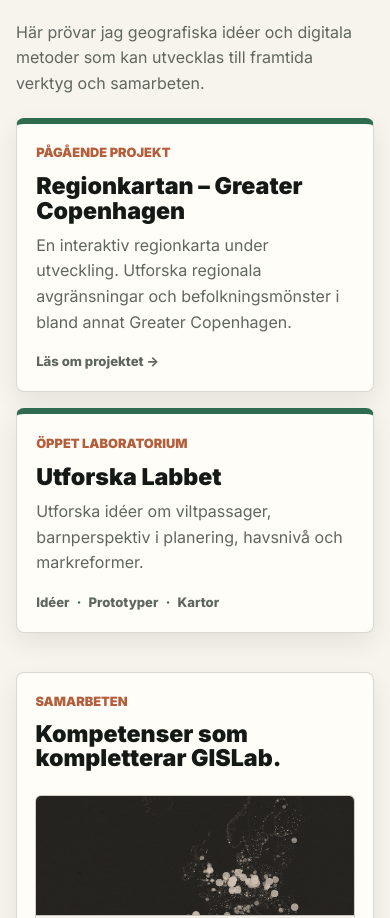
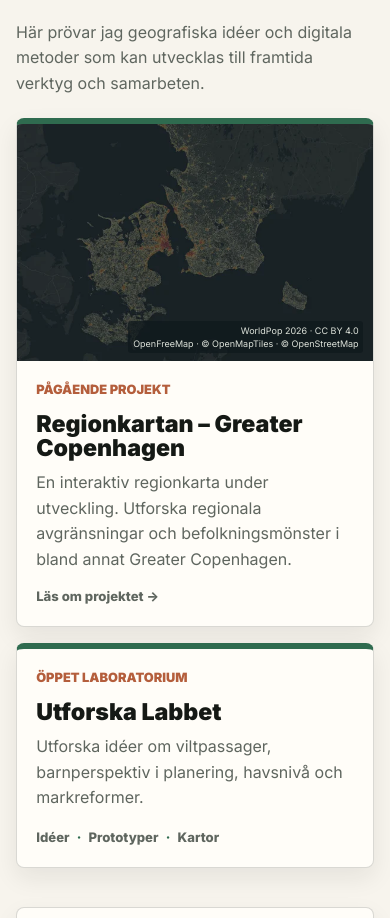
Before and after one commit to gislab-se/gislab_hemsida, a plain HTML site: page index.html in a window 390 px wide. Shown: the part 3804-4722 px from the top of the page. Drawn offline with Linux system fonts and the light colour scheme.

Commit message:
Add cropped Copenhagen map image to homepage project card

```diff
--- a/index.html
+++ b/index.html
@@ -27,7 +27,7 @@
   <link rel="preconnect" href="https://fonts.googleapis.com">
   <link rel="preconnect" href="https://fonts.gstatic.com" crossorigin>
   <link href="https://fonts.googleapis.com/css2?family=Inter:wght@400;500;700;800;900&display=swap" rel="stylesheet">
-  <link rel="stylesheet" href="styles.css?v=20261027-seo">
+  <link rel="stylesheet" href="styles.css?v=20261028-regionkarta">
   <script type="application/ld+json">
   {
     "@context": "https://schema.org",
@@ -188,7 +188,11 @@
       </div>
 
       <div class="card-grid">
-        <a class="lab-feature" href="/lab/regionkarta/">
+        <a class="lab-feature lab-feature--map" href="/lab/regionkarta/">
+          <span class="lab-feature-visual">
+            <img src="/assets/copenhagen-regionkarta-1200.webp" srcset="/assets/copenhagen-regionkarta-600.webp 600w, /assets/copenhagen-regionkarta-1200.webp 1200w" sizes="(max-width: 860px) calc(100vw - 32px), 470px" width="1200" height="800" loading="lazy" decoding="async" alt="Befolkningsmönster kring Öresund, med Köpenhamn och Malmö i gyllene nyanser på en mörk karta.">
+            <span class="lab-feature-credit">WorldPop 2026 &middot; CC BY 4.0<br>OpenFreeMap &middot; &copy; OpenMapTiles &middot; &copy; OpenStreetMap</span>
+          </span>
           <span class="lab-feature-text">
             <span class="card-label">Pågående projekt</span>
             <strong>Regionkartan – Greater Copenhagen</strong>
--- a/styles.css
+++ b/styles.css
@@ -619,6 +619,57 @@ h3 {
   color: var(--green);
 }
 
+.lab-feature--map {
+  grid-template-columns: minmax(0, 1fr) minmax(280px, 42%);
+  grid-template-rows: 1fr auto;
+  gap: 0 1.6rem;
+  align-items: stretch;
+  padding: 0;
+  overflow: hidden;
+}
+
+.lab-feature--map .lab-feature-text {
+  grid-column: 1;
+  grid-row: 1;
+  padding: 1.35rem 0 0 1.35rem;
+}
+
+.lab-feature--map .lab-feature-meta {
+  grid-column: 1;
+  grid-row: 2;
+  padding: 0.85rem 0 1.35rem 1.35rem;
+}
+
+.lab-feature-visual {
+  position: relative;
+  grid-column: 2;
+  grid-row: 1 / span 2;
+  min-height: 260px;
+  background: #172227;
+}
+
+.lab-feature-visual img {
+  position: absolute;
+  display: block;
+  width: 100%;
+  height: 100%;
+  object-fit: cover;
+  object-position: 51% 48%;
+}
+
+.lab-feature-credit {
+  position: absolute;
+  right: 0.6rem;
+  bottom: 0.5rem;
+  padding: 0.15rem 0.3rem;
+  border-radius: 3px;
+  background: rgba(15, 25, 29, 0.75);
+  color: #dce1d9;
+  font-size: 9px;
+  line-height: 1.5;
+  text-align: right;
+}
+
 .status-pill {
   display: inline-flex;
   align-items: center;
@@ -1060,6 +1111,30 @@ h3 {
   }
 }
 
+@media (max-width: 860px) {
+  .lab-feature--map {
+    grid-template-columns: 1fr;
+    grid-template-rows: auto auto auto;
+  }
+
+  .lab-feature--map .lab-feature-visual {
+    grid-column: 1;
+    grid-row: 1;
+    min-height: 0;
+    aspect-ratio: 3 / 2;
+  }
+
+  .lab-feature--map .lab-feature-text {
+    grid-row: 2;
+    padding: 1.2rem 1.2rem 0;
+  }
+
+  .lab-feature--map .lab-feature-meta {
+    grid-row: 3;
+    padding: 0.85rem 1.2rem 1.2rem;
+  }
+}
+
 @media (max-width: 620px) {
   .site-header {
     gap: 0.7rem;
```
Also changed, not shown: en/index.html (+6 -2 lines), assets/copenhagen-regionkarta-1200.webp (added), assets/copenhagen-regionkarta-600.webp (added).
